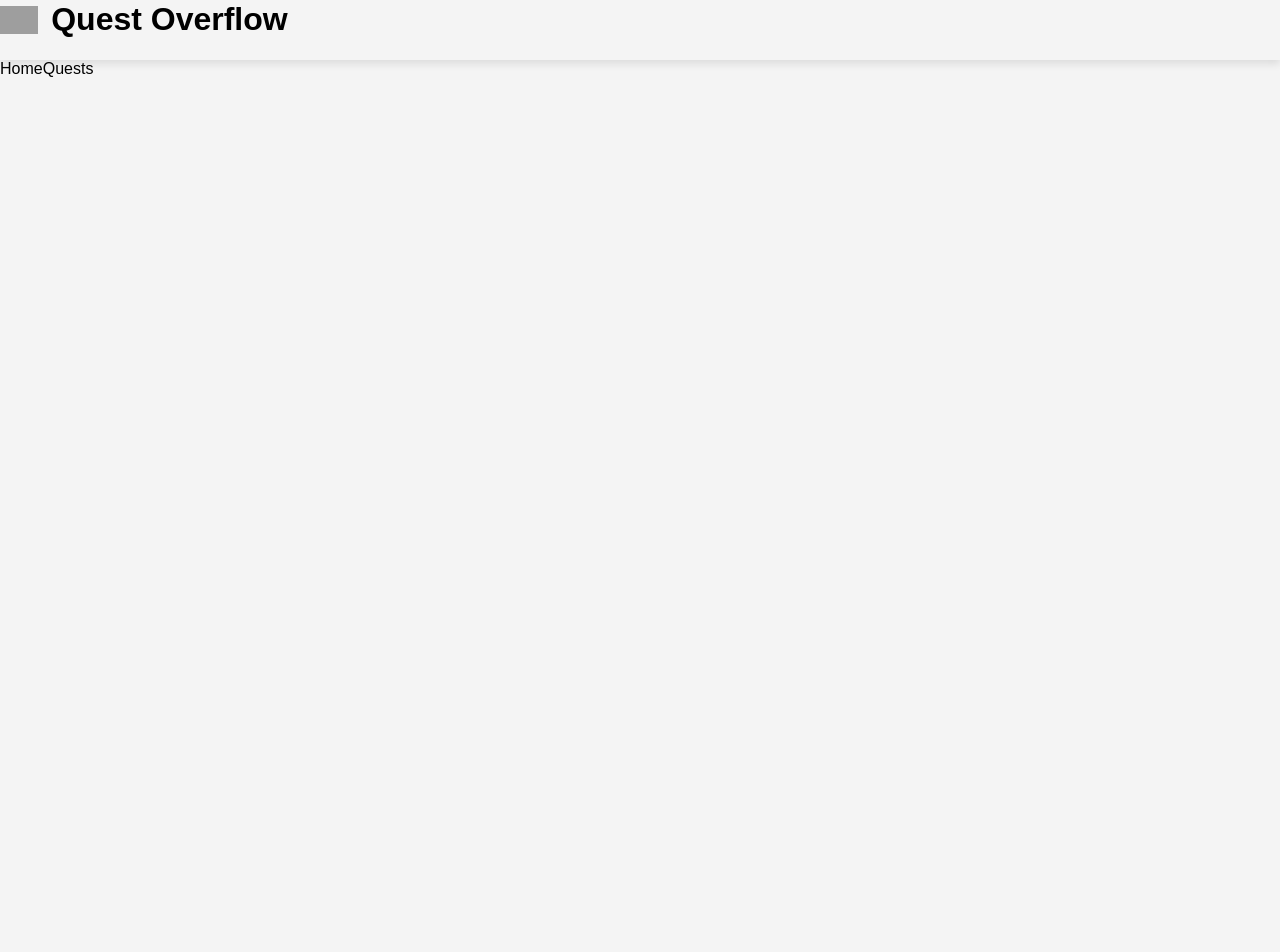
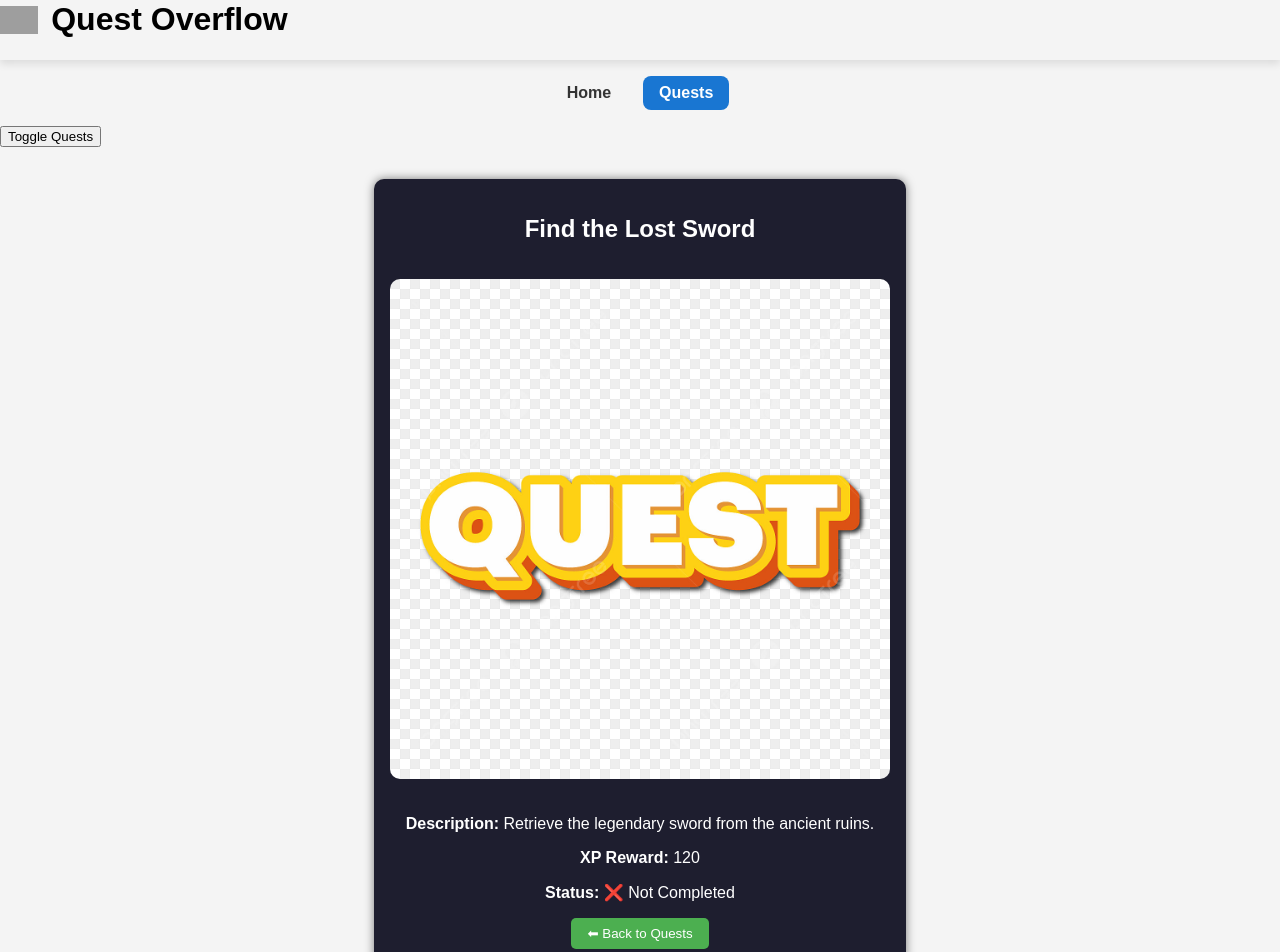
Before and after one commit to rtatigua/prvyanglu, an Angular app: page /quests/1 in a window 1280 px wide. Before the commit this address led to /. Shown: the part 20-972 px from the top of the page. Before the commit the page ends 800 px from the top, so only its background shows below. Built offline with nearby package versions, Linux system fonts and the light colour scheme; grey boxes are pictures that could not be loaded.

Commit message:
dqdqwdwqwd

```diff
--- a/src/app/app.html
+++ b/src/app/app.html
@@ -1,13 +1,17 @@
 <main>
   <header>
-    <img src="{{ header_logo }}" alt="">
+    <img src="assets/logo.jpgx+" alt="Logo" />
     <h1>{{ header }}</h1>
   </header>
 
   <nav>
-    <a routerLink="">Home</a>
-    <a routerLink="quests">Quests</a>
+    <a routerLink="" routerLinkActive="active" [routerLinkActiveOptions]="{ exact: true }">Home</a>
+    <a routerLink="quests" routerLinkActive="active">Quests</a>
   </nav>
 
-  <router-outlet></router-outlet>
+    <button (click)="toggle()">Toggle Quests</button>
+
+  @if (showQuests) {
+    <router-outlet></router-outlet>
+  }
 </main>
--- a/src/app/app.routes.ts
+++ b/src/app/app.routes.ts
@@ -1,8 +1,10 @@
 import { Routes } from '@angular/router';
 import { Home } from './home/home';
 import { Quests } from './quests/quests';
+import { QuestDetail } from './quest-detail/quest-detail';
 
 export const routes: Routes = [
   { path: '', component: Home },
-  { path: 'quests', component: Quests }
+  { path: 'quests', component: Quests },
+  { path: 'quests/:id', component: QuestDetail },
 ];
--- a/src/app/app.scss
+++ b/src/app/app.scss
@@ -11,3 +11,27 @@ header {
     padding-right: 1%;
   }
 }
+nav {
+  display: flex;
+  justify-content: center;
+  gap: 1rem;
+  margin: 1rem 0;
+
+  a {
+    text-decoration: none;
+    color: #333;
+    font-weight: bold;
+    padding: 0.5rem 1rem;
+    border-radius: 8px;
+    transition: background 0.2s ease;
+
+    &:hover {
+      background: #f0f0f0;
+    }
+
+    &.active {
+      background: #1976d2;
+      color: white;
+    }
+  }
+}
--- a/src/app/app.ts
+++ b/src/app/app.ts
@@ -1,23 +1,24 @@
 import { Component, signal } from '@angular/core';
-import { RouterOutlet } from '@angular/router';
+import { RouterOutlet, RouterLink, RouterLinkActive } from '@angular/router';
 import { Quests } from './quests/quests';
 
 @Component({
   selector: 'app-root',
-  imports: [RouterOutlet, Quests],
   standalone: true,
+  imports: [RouterOutlet, RouterLink, RouterLinkActive, Quests],
   templateUrl: './app.html',
   styleUrls: ['./app.scss'],
 })
 export class App {
   protected readonly title = signal('quests');
+
   header = 'Quest Overflow';
-  header_logo = "meteor-original.svg"
-  showQuests = true
-  toggle(){
-    if (this.showQuests){
-      this.showQuests = false
-    }
-    else {this.showQuests = true}
+  header_logo = 'meteor-original.svg';
+
+  showQuests = true;
+
+  toggle() {
+    this.showQuests = !this.showQuests;
+    console.log('Toggled Quests visibility:', this.showQuests);
   }
 }
--- /dev/null
+++ b/src/app/quest-detail/quest-detail.html
@@ -0,0 +1,17 @@
+<div *ngIf="quest; else notFound" class="quest-detail">
+    <h2>{{ quest.title }}</h2>
+    <img src="assets/logo.jpg" alt="Quest Image" class="quest-image">
+    <p><strong>Description:</strong> {{ quest.description }}</p>
+    <p><strong>XP Reward:</strong> {{ quest.xp }}</p>
+    <p>
+      <strong>Status:</strong>
+      {{ quest.completed ? '✅ Completed' : '❌ Not Completed' }}
+    </p>
+
+    <button (click)="goBack()">⬅ Back to Quests</button>
+  </div>
+
+  <ng-template #notFound>
+    <p>Quest not found.</p>
+    <button (click)="goBack()">⬅ Back to Quests</button>
+  </ng-template>
--- /dev/null
+++ b/src/app/quest-detail/quest-detail.scss
@@ -0,0 +1,30 @@
+.quest-detail {
+    max-width: 500px;
+    margin: 2rem auto;
+    padding: 1rem;
+    background: #1e1e2f;
+    color: #fff;
+    border-radius: 10px;
+    text-align: center;
+    box-shadow: 0 0 10px rgba(0,0,0,0.5);
+  }
+
+  .quest-image {
+    width: 100%;
+    border-radius: 10px;
+    margin: 1rem 0;
+  }
+
+  button {
+    background: #4caf50;
+    border: none;
+    padding: 0.5rem 1rem;
+    color: white;
+    border-radius: 5px;
+    cursor: pointer;
+    transition: 0.3s;
+  }
+
+  button:hover {
+    background: #45a049;
+  }
--- /dev/null
+++ b/src/app/quest-detail/quest-detail.ts
@@ -0,0 +1,30 @@
+import { Component } from '@angular/core';
+import { CommonModule } from '@angular/common';
+import { ActivatedRoute, Router, RouterLink } from '@angular/router';
+import { QuestService, Quest } from '../quests/quest.service';
+
+@Component({
+  selector: 'app-quest-detail',
+  standalone: true,
+  imports: [CommonModule, RouterLink],
+  templateUrl: './quest-detail.html',
+  styleUrls: ['./quest-detail.scss']
+})
+export class QuestDetail {
+  quest?: Quest;
+
+  constructor(
+    private route: ActivatedRoute,
+    private router: Router,
+    private questService: QuestService
+  ) {}
+
+  ngOnInit() {
+    const id = Number(this.route.snapshot.paramMap.get('id'));
+    this.quest = this.questService.getQuests().find(q => q.id === id);
+  }
+
+  goBack() {
+    this.router.navigate(['/quests']);
+  }
+}
--- a/src/app/quests/quests.html
+++ b/src/app/quests/quests.html
@@ -2,9 +2,15 @@
   <button (click)="addQuest()">Add Quest</button>
 
   @for (quest of quests; track quest.id) {
-    <app-quest-item
-      [quest]="quest"
-      (delete)="deleteQuest($event)">
-    </app-quest-item>
+    <div
+      class="quest-item"
+      (click)="goToDetail(quest.id)"
+      style="cursor: pointer; border: 1px solid #555; padding: 10px; margin: 8px 0; border-radius: 8px;"
+    >
+      <app-quest-item
+        [quest]="quest"
+        (delete)="deleteQuest($event)">
+      </app-quest-item>
+    </div>
   }
 </main>
--- a/src/app/quests/quests.ts
+++ b/src/app/quests/quests.ts
@@ -1,6 +1,7 @@
 import { Component, OnDestroy, OnInit } from '@angular/core';
 import { QuestItemComponent } from './quest-item';
 import { QuestService, Quest } from './quest.service';
+import { Router } from '@angular/router';
 
 @Component({
   selector: 'app-quests',
@@ -9,13 +10,14 @@ import { QuestService, Quest } from './quest.service';
   templateUrl: './quests.html',
 })
 export class Quests implements OnInit,OnDestroy {
-  constructor(private questService: QuestService) {}
+  constructor(private questService: QuestService, private router: Router) {}
   ngOnInit(): void {
     console.log('Component was created');
   }
   ngOnDestroy(): void {
     console.log('Component will be destroyed.');
   }
+
 
   get quests(): Quest[] {
     return this.questService.getQuests();
@@ -36,5 +38,7 @@ export class Quests implements OnInit,OnDestroy {
   deleteQuest(id: number) {
     this.questService.deleteQuest(id);
   }
-
+  goToDetail(id: number) {
+    this.router.navigate(['/quests', id]);
+  }
 }
--- a/src/main.ts
+++ b/src/main.ts
@@ -1,7 +1,8 @@
+import { bootstrapApplication } from '@angular/platform-browser';
+import { provideRouter } from '@angular/router';
+import { App } from './app/app';
+import { routes } from './app/app.routes';
 
-import { bootstrapApplication } from '@angular/platform-browser';
-import { appConfig } from './app/app.config';
-import { App } from './app/app';
-
-bootstrapApplication(App, appConfig)
-  .catch((err) => console.error(err));
+bootstrapApplication(App, {
+  providers: [provideRouter(routes)],
+});
```
Also changed, not shown: src/app/quests/quest.service.ts (indentation only), src/assets/logo.jpg (added).
